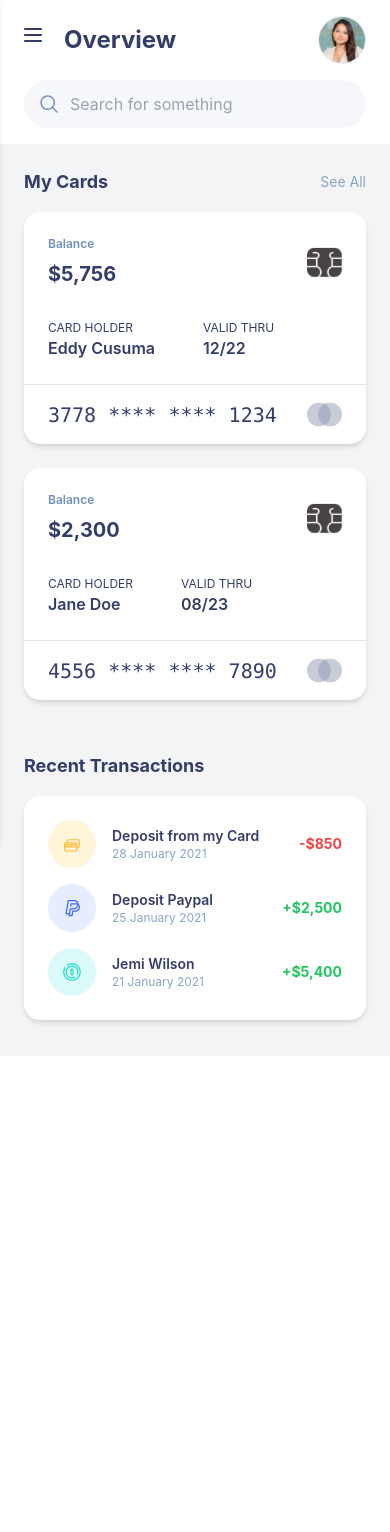
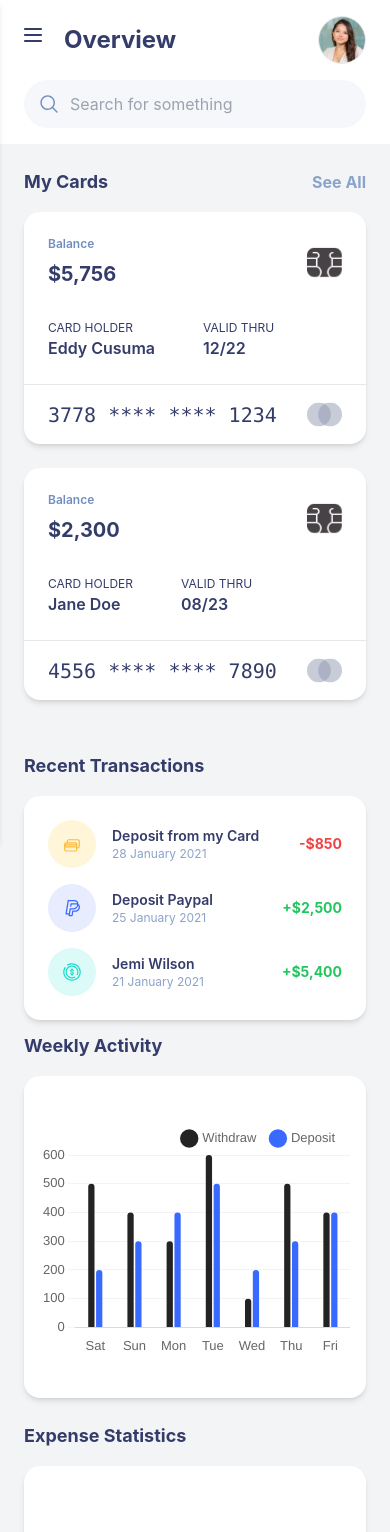
Before and after one commit to srujana-esr/financial-dashboard, a React (Create React App) app: page / in a window 390 px wide. Shown: the top 1532 px of the page. Before the commit the page ends 1056 px from the top, so only its background shows below. Built offline with nearby package versions, Linux system fonts and the light colour scheme.

Commit message:
WeeklyActivity compoenent UI and Expense Statistics initiation

```diff
--- a/package.json
+++ b/package.json
@@ -9,6 +9,7 @@
     "@testing-library/user-event": "^13.5.0",
     "chart.js": "^4.4.6",
     "react": "^18.3.1",
+    "react-chartjs-2": "^5.2.0",
     "react-dom": "^18.3.1",
     "react-redux": "^9.1.2",
     "react-router-dom": "^7.0.1",
--- /dev/null
+++ b/src/api/expenseStatisticsApi.js
@@ -0,0 +1,12 @@
+export const fetchExpenseStatistics = async () => {
+    return new Promise((resolve) => {
+      setTimeout(() => {
+        resolve([
+          { category: 'Entertainment', value: 30 },
+          { category: 'Bill Expense', value: 15 },
+          { category: 'Investment', value: 20 },
+          { category: 'Others', value: 35 },
+        ]);
+      }, 1000);
+    });
+  };
--- /dev/null
+++ b/src/api/weeklyActivityApi.js
@@ -0,0 +1,15 @@
+export const fetchWeeklyActivity = async () => {
+    return new Promise((resolve) => {
+      setTimeout(() => {
+        resolve([
+          { day: 'Sat', deposit: 200, withdraw: 500 },
+          { day: 'Sun', deposit: 300, withdraw: 400 },
+          { day: 'Mon', deposit: 400, withdraw: 300 },
+          { day: 'Tue', deposit: 500, withdraw: 600 },
+          { day: 'Wed', deposit: 200, withdraw: 100 },
+          { day: 'Thu', deposit: 300, withdraw: 500 },
+          { day: 'Fri', deposit: 400, withdraw: 400 },
+        ]);
+      }, 1000);
+    });
+  };
--- a/src/components/Cards/CardsSection.js
+++ b/src/components/Cards/CardsSection.js
@@ -1,6 +1,6 @@
 import React, { useEffect, useState } from 'react';
-import { fetchCards } from '../../api/CardsApi';
 import Card from '../Cards/Card';
+import { fetchCards } from '../../api/cardsApi';
 
 const CardsSection = () => {
   const [cards, setCards] = useState([]);
@@ -17,7 +17,7 @@ const CardsSection = () => {
     <div className="mb-7">
       <div className="flex items-center justify-between">
         <h2 className="text-lg font-bold text-[#343C6A]">My Cards</h2>
-        <a href="/credit-cards" className="text-sm text-[#8BA3CB] hover:underline">
+        <a href="/credit-cards" className="text-md font-bold hover:text-[#343C6A] text-[#8BA3CB] hover:underline">
           See All
         </a>
       </div>
--- /dev/null
+++ b/src/components/Charts/ExpenseStatisticsChart.js
@@ -0,0 +1,67 @@
+import React, { useEffect, useState } from 'react';
+import { Doughnut } from 'react-chartjs-2';
+import {
+  Chart as ChartJS,
+  ArcElement,
+  Tooltip,
+  Legend,
+} from 'chart.js';
+import { fetchExpenseStatistics } from '../../api/expenseStatisticsApi';
+
+ChartJS.register(ArcElement, Tooltip, Legend);
+
+const ExpenseStatisticsChart = () => {
+  const [data, setData] = useState(null);
+
+  useEffect(() => {
+    const fetchData = async () => {
+      const stats = await fetchExpenseStatistics();
+      setData(stats);
+    };
+
+    fetchData();
+  }, []);
+
+  if (!data) {
+    return <div className="text-center">Loading...</div>;
+  }
+
+  const chartData = {
+    labels: ['Entertainment', 'Bill Expense', 'Investment', 'Others'],
+    datasets: [
+      {
+        data: data.map((item) => item.value),
+        backgroundColor: ['#343C6A', '#FF8551', '#396AFF', '#232323'],
+        hoverBackgroundColor: ['#4A4E8A', '#FFA070', '#4A80FF', '#3A3A3A'],
+        borderWidth: 0,
+      },
+    ],
+  };
+
+  const chartOptions = {
+    responsive: true,
+    maintainAspectRatio: false,
+    plugins: {
+      legend: {
+        position: 'right',
+        labels: {
+          usePointStyle: true,
+          font: { size: 13, family: 'Inter' },
+        },
+      },
+    },
+  };
+
+  return (
+    <>
+          <h2 className="text-lg font-bold text-[#343C6A] pb-4">Expense Statistics</h2>
+
+    <div className="p-4 bg-white rounded-2xl shadow-md h-[322px]">
+      <Doughnut data={chartData} options={chartOptions} />
+    </div>
+
+    </>
+  );
+};
+
+export default ExpenseStatisticsChart;
--- /dev/null
+++ b/src/components/Charts/WeeklyActivityChart.js
@@ -0,0 +1,108 @@
+import React, { useEffect, useState } from 'react';
+import { Bar } from 'react-chartjs-2';
+import {
+  Chart as ChartJS,
+  CategoryScale,
+  LinearScale,
+  BarElement,
+  Title,
+  Tooltip,
+  Legend,
+} from 'chart.js';
+import { fetchWeeklyActivity } from '../../api/weeklyActivityApi';
+
+ChartJS.register(CategoryScale, LinearScale, BarElement, Title, Tooltip, Legend);
+
+const WeeklyActivityChart = () => {
+  const [data, setData] = useState(null);
+
+  useEffect(() => {
+    const fetchData = async () => {
+      const activityData = await fetchWeeklyActivity();
+      setData(activityData);
+    };
+
+    fetchData();
+  }, []);
+
+  if (!data) {
+    return <div className="text-center">Loading...</div>;
+  }
+
+  const chartData = {
+    labels: data.map((item) => item.day),
+    datasets: [
+      {
+        label: 'Withdraw',
+        data: data.map((item) => item.withdraw),
+        backgroundColor: '#232323',
+        borderRadius: 30,
+        barPercentage: 0.8,
+        categoryPercentage: 0.4,
+      },
+      {
+        label: 'Deposit',
+        data: data.map((item) => item.deposit),
+        backgroundColor: '#396AFF',
+        borderRadius: 30,
+        barPercentage: 0.8,
+        categoryPercentage: 0.4,
+      },
+    ],
+  };
+
+  const chartOptions = {
+    responsive: true,
+    maintainAspectRatio: false,
+    layout: {
+      padding: {
+        top: 25,
+        right: 0,
+        bottom: 25,
+        left: 0,
+      },
+    },
+    scales: {
+      x: {
+        grid: { display: false },
+        ticks: {
+          font: { size: 13 },
+        },
+      },
+      y: {
+        grid: {
+          color: '#F3F3F5',
+        },
+        border: {
+          display: false,
+        },
+        ticks: {
+          beginAtZero: true,
+          font: { size: 13 },
+        },
+      },
+    },
+    plugins: {
+      legend: {
+        position: 'top',
+        align: 'end',
+        labels: {
+          usePointStyle: true,
+          font: { size: 13 },
+          padding: 15,
+        },
+      },
+    },
+  };
+
+  return (
+    <>
+      <h2 className="text-lg font-bold text-[#343C6A] pb-4">Weekly Activity</h2>
+      <div className="p-4 bg-white rounded-2xl shadow-md h-[322px]">
+        <Bar data={chartData} options={chartOptions} />
+      </div>
+    </>
+  );
+};
+
+export default WeeklyActivityChart;
--- a/src/pages/Dashboard/CreditCards.js
+++ b/src/pages/Dashboard/CreditCards.js
@@ -1,5 +1,5 @@
 import React, { useEffect, useState } from 'react';
-import { fetchCards } from '../../api/CardsApi';
+import { fetchCards } from '../../api/cardsApi';
 import Card from '../../components/Cards/Card';
 
 const CreditCardsPage = () => {
--- a/src/pages/Dashboard/Dashboard.js
+++ b/src/pages/Dashboard/Dashboard.js
@@ -1,16 +1,28 @@
 import React from 'react';
+import WeeklyActivityChart from '../../components/Charts/WeeklyActivityChart';
+import ExpenseStatisticsChart from '../../components/Charts/ExpenseStatisticsChart';
 import CardsSection from '../../components/Cards/CardsSection';
 import RecentTransactions from '../../components/RecentTransactions/RecentTransactions';
 
 const Dashboard = () => {
   return (
-    <div className="grid grid-cols-1 md:grid-cols-10 gap-6">
-      <div className="md:col-span-7">
-        <CardsSection />
+    <div className="space-6">
+      <div className="grid grid-cols-1 md:grid-cols-10 gap-6">
+        <div className="md:col-span-6">
+          <CardsSection />
+        </div>
+        <div className="md:col-span-4">
+          <RecentTransactions />
+        </div>
       </div>
 
-      <div className="md:col-span-3">
-        <RecentTransactions />
+      <div className="grid grid-cols-1 md:grid-cols-10 gap-6">
+        <div className="md:col-span-6">
+          <WeeklyActivityChart />
+        </div>
+        <div className="md:col-span-4">
+          <ExpenseStatisticsChart />
+        </div>
       </div>
     </div>
   );
--- a/src/redux/slices/cardsSlice.js
+++ b/src/redux/slices/cardsSlice.js
@@ -1,5 +1,5 @@
 import { createSlice, createAsyncThunk } from '@reduxjs/toolkit';
-import { fetchCards as fetchCardsApi } from '../../api/CardsApi';
+import { fetchCards as fetchCardsApi } from '../../api/cardsApi';
 
 export const fetchCards = createAsyncThunk('cards/fetchCards', async () => {
   const response = await fetchCardsApi();
```
Also changed, not shown: 1 other file (tests, documents, lock files or other folders).
